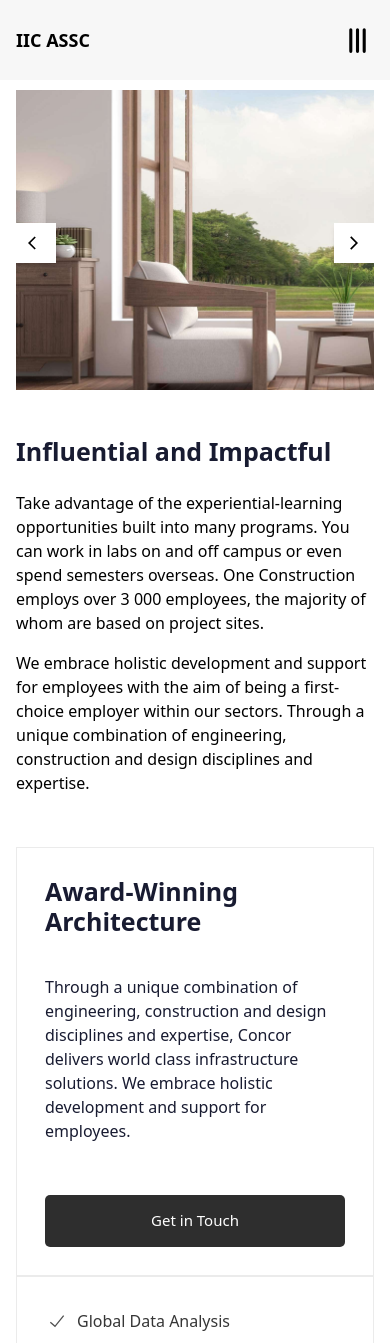
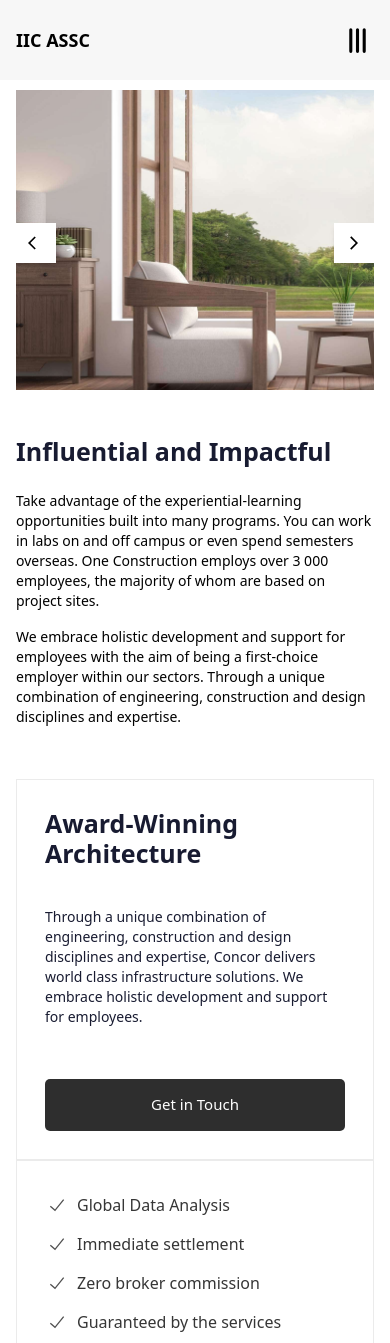
Before and after one commit to Olawoyin1/IIC-ASSOCIATION, a React (Vite) app: page /project2 in a window 390 px wide. Shown: the top 1343 px of the page. Built offline with nearby package versions, Linux system fonts and the light colour scheme.

Commit message:
done project 2

```diff
--- a/src/pages/Project2.tsx
+++ b/src/pages/Project2.tsx
@@ -142,10 +142,10 @@ const Project2: React.FC = () => {
               Influential and Impactful
             </h3>
 
-            <p className="mt-0 mb-4 align-middle inline-block relative whitespace-normal transition-colors duration-300">
+            <p className="text-sm md:text-base mt-0 mb-4 align-middle inline-block relative whitespace-normal transition-colors duration-300">
               Take advantage of the experiential-learning opportunities built into many programs. You can work in labs on and off campus or even spend semesters overseas. One Construction employs over 3 000 employees, the majority of whom are based on project sites.
             </p>
-            <p className="mt-0 mb-4 align-middle inline-block relative whitespace-normal transition-colors duration-300">
+            <p className="text-sm md:text-base mt-0 mb-4 align-middle inline-block relative whitespace-normal transition-colors duration-300">
               We embrace holistic development and support for employees with the
               aim of being a first-choice employer within our sectors. Through a
               unique combination of engineering, construction and design
@@ -173,7 +173,7 @@ const Project2: React.FC = () => {
               <div className="mb-5 w-full relative">
                 <div className="transition-all duration-300">
                   <div className="relative">
-                    <p className="mt-0 mb-8 align-middle transition-colors duration-300 relative inline-block whitespace-normal text-base text-[#181b31]">
+                    <p className="mt-0 mb-8 align-middle transition-colors duration-300 relative inline-block whitespace-normal text-sm md:text-base text-[#181b31]">
                       Through a unique combination of engineering, construction
                       and design disciplines and expertise, Concor delivers
                       world class infrastructure solutions. We embrace holistic
```
